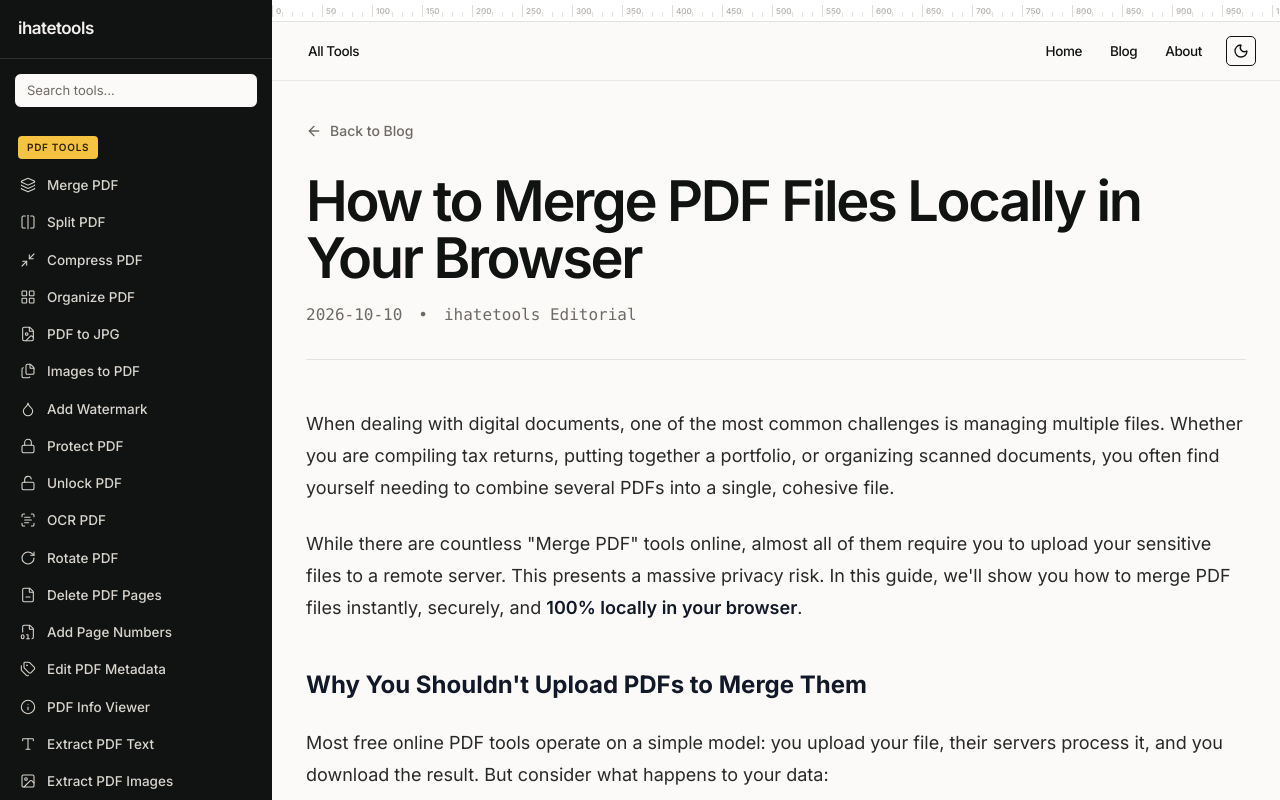
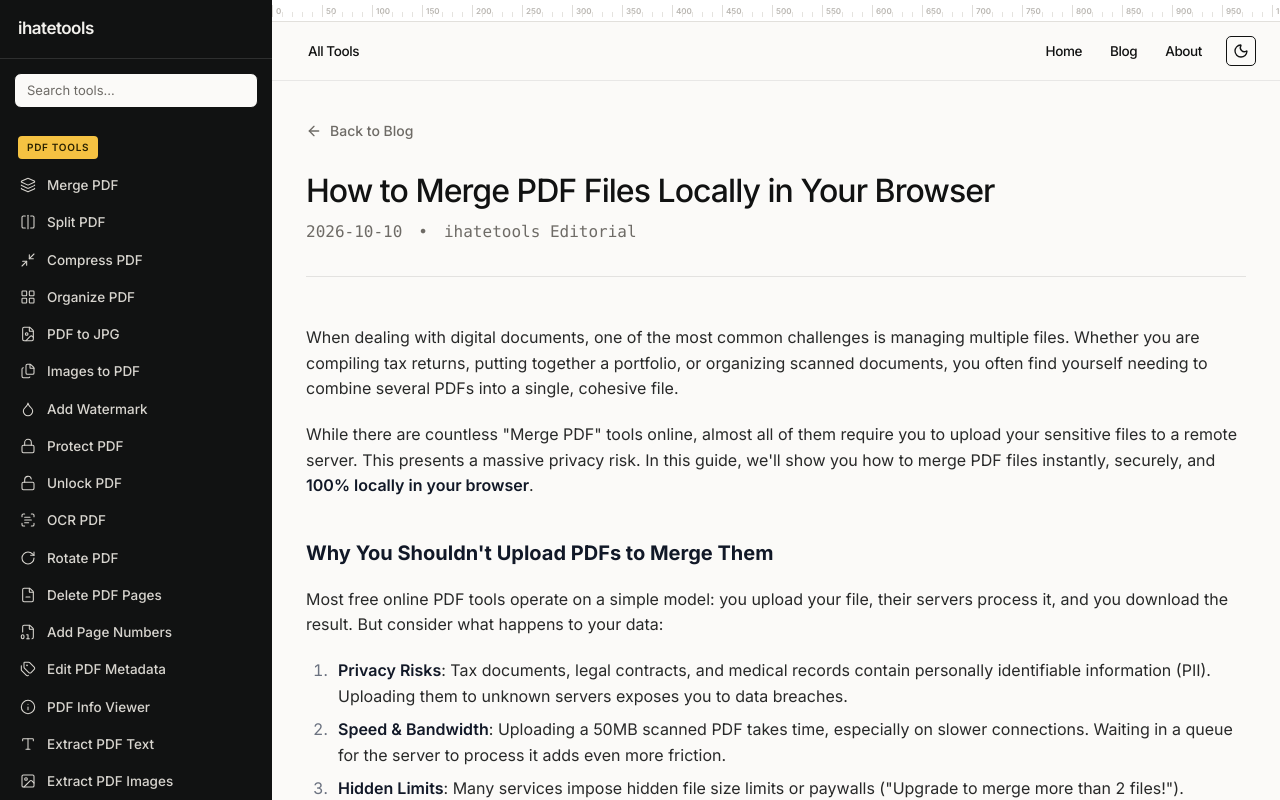
Before and after one commit to Sujithkrys/ihatetools, a Next.js app: page /blog/merge-pdf-locally in a window 1280 px wide. Shown: the top 800 px of the page. Built offline with nearby package versions, Linux system fonts and the light colour scheme.

Commit message:
Adjust blog typography and spacing

```diff
--- a/src/app/blog/[slug]/page.tsx
+++ b/src/app/blog/[slug]/page.tsx
@@ -65,7 +65,7 @@ export default async function BlogPostPage({ params }: Props) {
       </Link>
 
       <header className="mb-12 border-b border-ink/10 pb-8">
-        <h1 className="disp disp-lg text-[clamp(32px,5vw,56px)] text-ink mb-4 leading-[1.1]">
+        <h1 className="disp text-[32px] text-ink mb-3 leading-[1.2]">
           {post.title}
         </h1>
         <div className="text-grey font-mono flex items-center gap-4">
@@ -76,7 +76,7 @@ export default async function BlogPostPage({ params }: Props) {
       </header>
 
       <div
-        className="prose prose-lg dark:prose-invert prose-headings:font-sans prose-headings:font-bold prose-h1:text-4xl prose-h2:text-2xl prose-h3:text-xl prose-a:text-pink hover:prose-a:text-ink transition-colors prose-pre:bg-paper prose-pre:border-[1.5px] prose-pre:border-ink max-w-none text-ink/90"
+        className="prose dark:prose-invert prose-headings:font-sans prose-headings:font-bold prose-h2:text-xl prose-h3:text-lg prose-a:text-pink hover:prose-a:text-ink transition-colors prose-pre:bg-paper prose-pre:border-[1.5px] prose-pre:border-ink max-w-none text-ink/90 prose-p:leading-[1.6] prose-li:leading-[1.6]"
         dangerouslySetInnerHTML={{ __html: htmlContent }}
       />
     </article>
--- a/src/app/blog/page.tsx
+++ b/src/app/blog/page.tsx
@@ -12,7 +12,7 @@ export default function BlogIndex() {
 
   return (
     <div className="max-w-content mx-auto px-4 md:px-[34px] pt-[60px] pb-[80px]">
-      <h1 className="disp disp-lg text-[clamp(42px,6.6vw,74px)] text-ink mb-12">
+      <h1 className="disp text-[36px] text-ink mb-10">
         Blog &amp; <span className="bg-yellow text-[#111212] px-[0.09em]">Guides</span>
       </h1>
 
```
